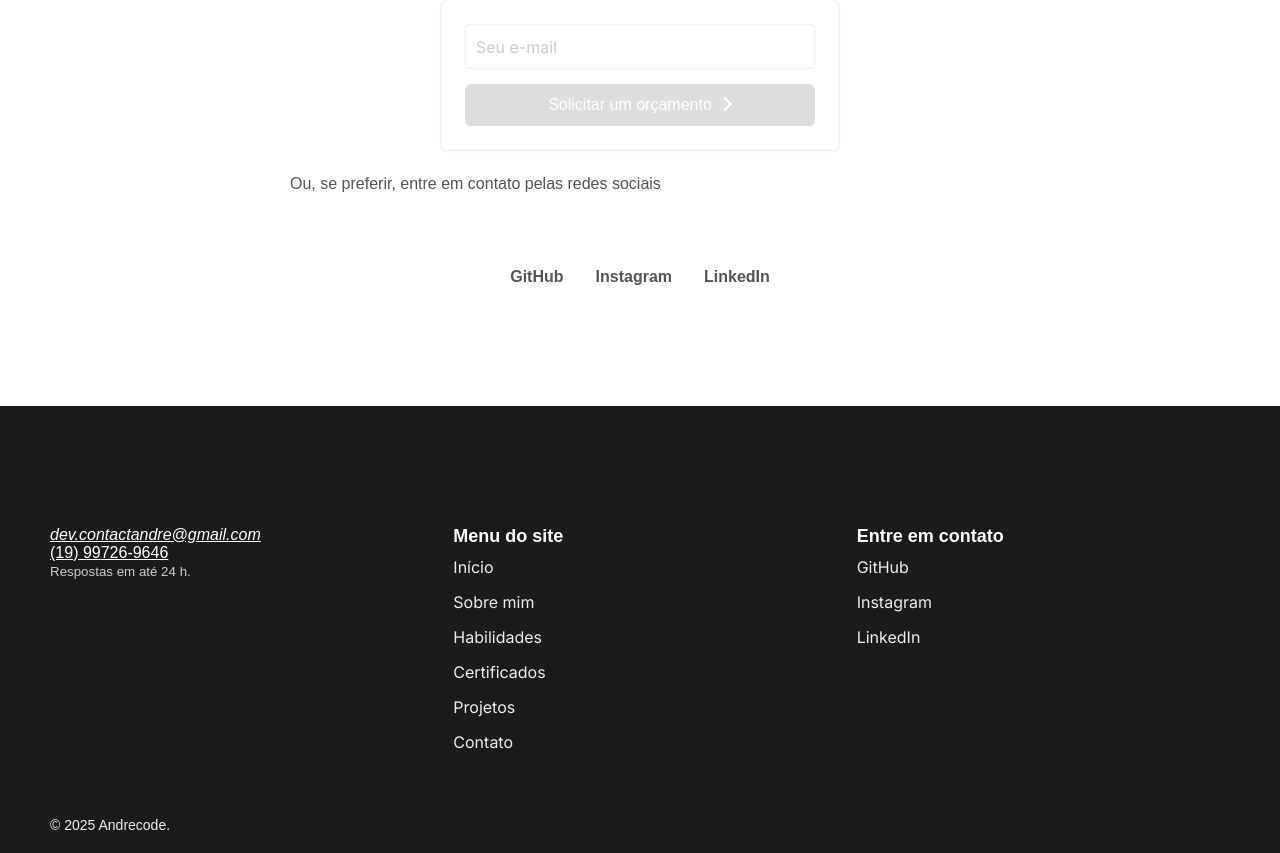
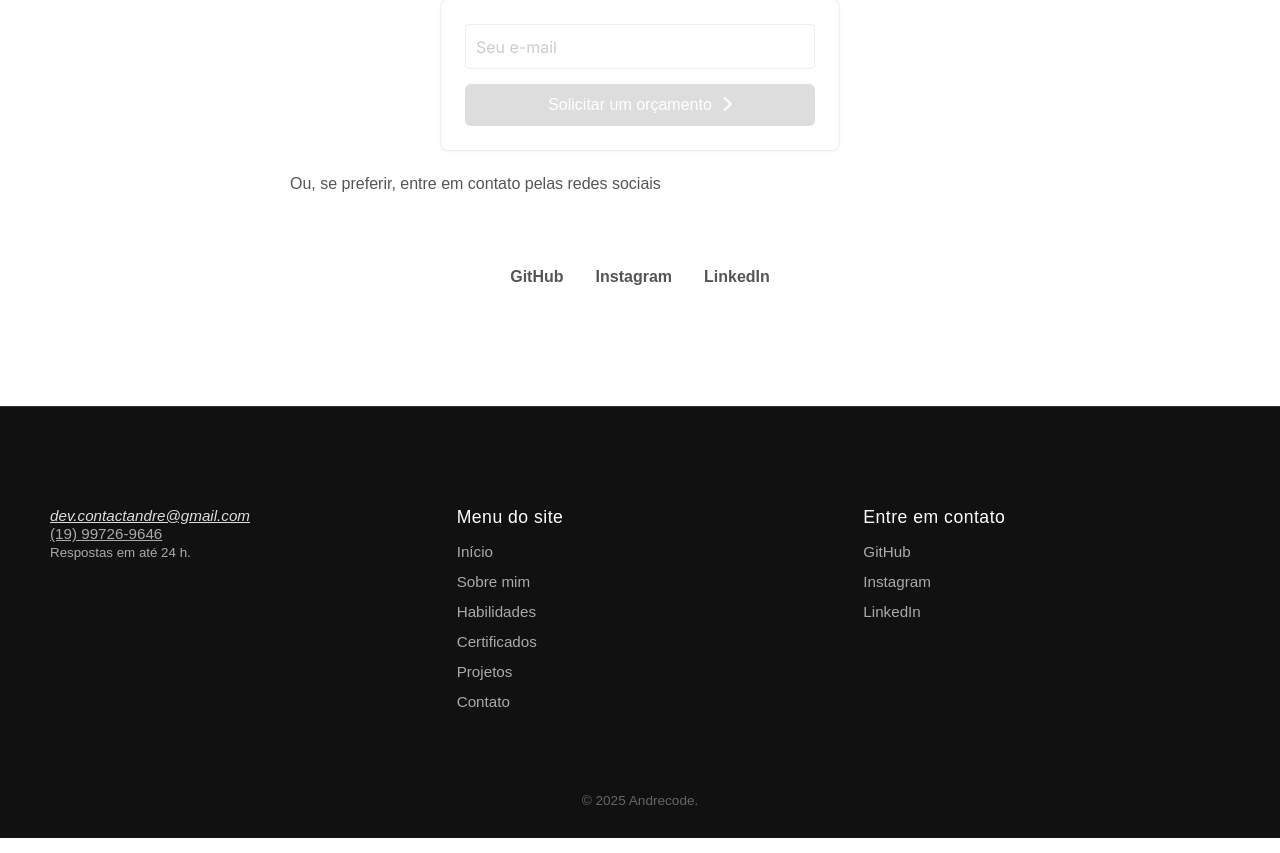
Before and after one commit to Andrezinrc/Portf-lio, a React (Vite) app: page / in a window 1280 px wide. Shown: the part 4330-5183 px from the top of the page. Built offline with nearby package versions, Linux system fonts and the light colour scheme; no server answers.

Commit message:
style(footer): ajusta cores e tipografia para minimalismo

```diff
--- a/public/assets/css/footer.css
+++ b/public/assets/css/footer.css
@@ -1,19 +1,21 @@
 .footer {
-  background-color: #1B1B1B;
+  background-color: #111111;
   width: 100%;
   position: relative;
-  padding: 120px 50px 20px 50px;
+  padding: 100px 50px 30px 50px;
   display: flex;
   justify-content: center;
   flex-direction: column;
-  gap: 20px;
+  gap: 30px;
+  border-top: 1px solid #333333;
+  font-family: 'Inter', sans-serif;
 }
 
 .footer-container {
   display: flex;
   flex-wrap: wrap;
   justify-content: space-between;
-  gap: 30px;
+  gap: 40px;
 }
 
 .footer-info,
@@ -22,29 +24,37 @@
   flex: 1 1 250px;
   min-width: 200px;
 }
+
 .footer-info {
   display: flex;
   flex-direction: column;
-  gap: 10px;
+  gap: 12px;
 }
 
 .footer-info .email {
-  color: #fff;
-}
-.footer-info a {
-  color: #fff;
-  font-size: 16px;
+  color: #DDDDDD;
+  font-size: 0.95rem;
 }
 
-.footer small {
-  color: #ccc;
+.footer-info a {
+  color: #AAAAAA;
+  font-size: 0.95rem;
+  font-weight: 300;
+  transition: color 0.3s;
 }
-
+.footer-info a:hover {
+  color: #5D9DF5;
+}
+.footer-info small {
+  color: #AAAAAA;
+}
 .footer-menu h2,
 .footer-social h2 {
-  font-size: 18px;
-  margin-bottom: 10px;
-  color: #fff;
+  font-size: 1.1rem;
+  color: #FFFFFF;
+  font-weight: 400;
+  letter-spacing: 0.5px;
+  margin-bottom: 15px;
 }
 
 .footer-menu ul,
@@ -55,30 +65,37 @@
 
 .footer-menu li,
 .footer-social li {
-  margin-bottom: 15px;
+  margin-bottom: 12px;
 }
 
 .footer-menu a,
 .footer-social a {
-  color: #eee;
+  color: #AAAAAA;
   text-decoration: none;
+  font-size: 0.95rem;
+  font-weight: 300;
   transition: color 0.3s;
-  font-family: 'Inter', sans-serif;
 }
 
 .footer-menu a:hover,
 .footer-social a:hover {
-  color: #00aaff;
+  color: #5D9DF5;
 }
 
 .footer-copy {
-  margin-top: 30px;
-  font-size: 14px;
-  color: #eee;
+  margin-top: 40px;
+  font-size: 0.85rem;
+  color: #666666;
+  text-align: center;
 }
+
 /* Responsivo: Mobile */
 @media screen and (max-width: 768px) {
   .footer {
-    padding: 80px 20px 20px 20px;
+    padding: 60px 20px 20px 20px;
+  }
+  .footer-container {
+    flex-direction: column;
+    gap: 30px;
   }
 }
```
